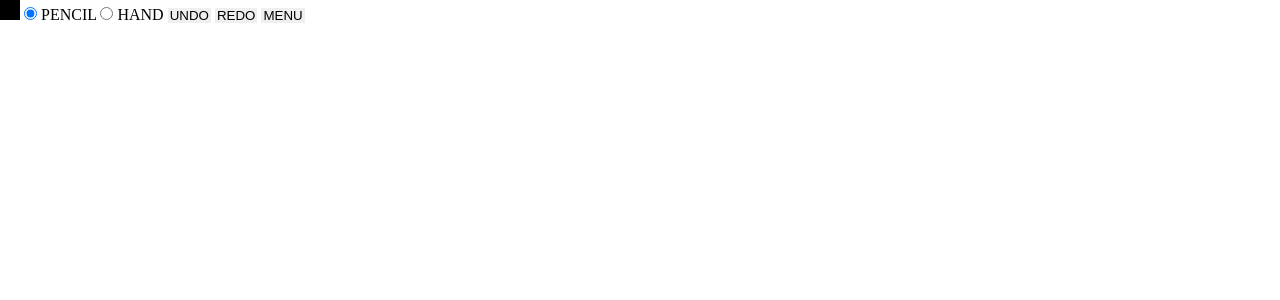
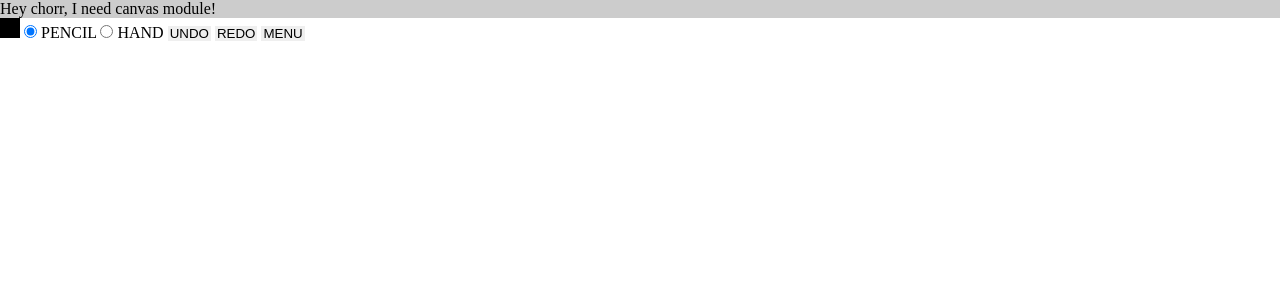
Before and after one commit to dongkang/Dot, a PHP site: page / in a window 1280 px wide. Shown: the top 300 px of the page. Run offline with PHP 8.4, Linux system fonts and the light colour scheme.

Commit message:
edit markup in stage area temporarily, for layout managing script coding

```diff
--- a/index.php
+++ b/index.php
@@ -8,7 +8,7 @@
 </head>
 
 <body>
-	<div id="stage"></div>
+	<div id="stage" style="background-color:#ccc;">Hey chorr, I need canvas module!</div>
 	<div id="toolbar">
 		<a id="colorPicker" href="javascript:;"></a>
 		<input type="radio" id="radioPencil" name="mode" value="pencil" checked="checked" />
```
